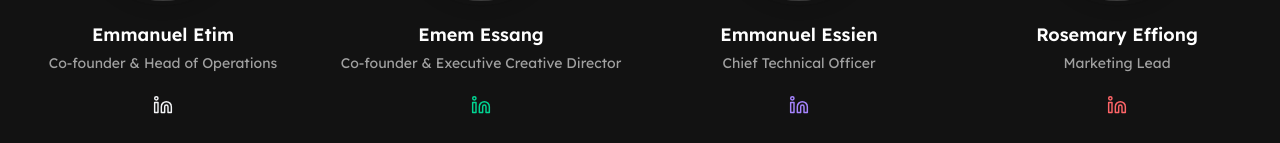
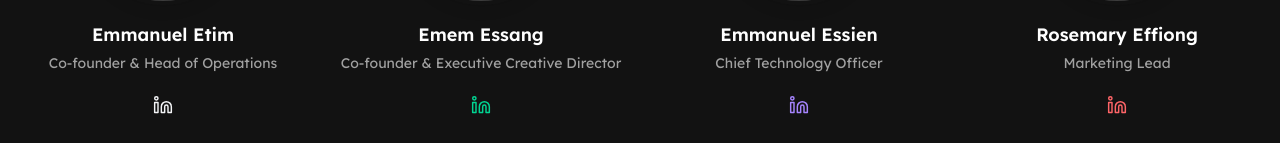
Before and after one commit to ehma90/fourwaymedia-frontend, a Next.js app: page /about in a window 1280 px wide. Shown: the part 4498-4641 px from the top of the page. Built offline with nearby package versions, Linux system fonts and the light colour scheme; no server answers.

Commit message:
fix: correct job title from Chief Technical Officer to Chief Technology Officer

```diff
--- a/components/about/MeetOurTeam.tsx
+++ b/components/about/MeetOurTeam.tsx
@@ -35,7 +35,7 @@ const TEAM: readonly TeamMember[] = [
   },
   {
     name: "Emmanuel Essien",
-    role: "Chief Technical Officer",
+    role: "Chief Technology Officer",
     image:
       "https://res.cloudinary.com/drrluhcad/image/upload/v1785521934/Emmah_u6bpr6.jpg",
     linkedin: "https://www.linkedin.com/in/ehmaessien/",
```
